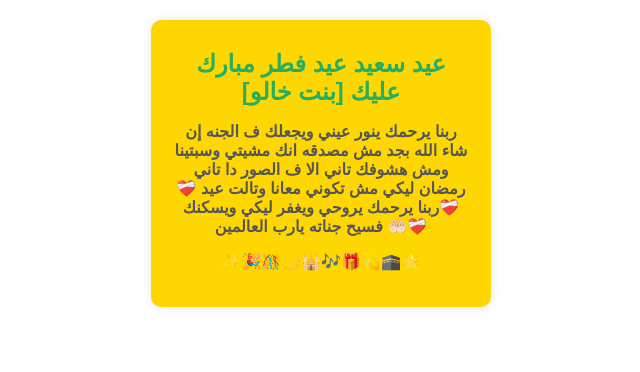
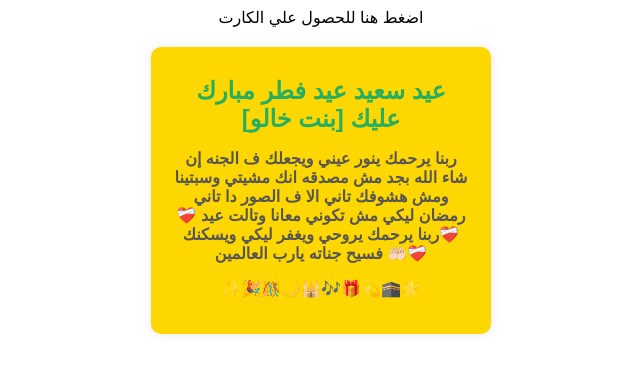
Before and after one commit to nerminawad/Eid-greeting, a plain HTML site: page card3.html in a window 1280 px wide. Shown: the whole page, without its empty margins (319-959 px from the left). Drawn offline with Linux system fonts and the light colour scheme.

Commit message:
Update card3.html

```diff
--- a/card3.html
+++ b/card3.html
@@ -4,6 +4,7 @@
     <meta charset="UTF-8">
     <meta name="viewport" content="width=device-width, initial-scale=1.0">
     <title>كارت تهنئة للعيد</title>
+    <a herf="card3.html"> اضغط هنا للحصول علي الكارت </a>
     <style>
         body {
             font-family: Arial, sans-serif;
```
